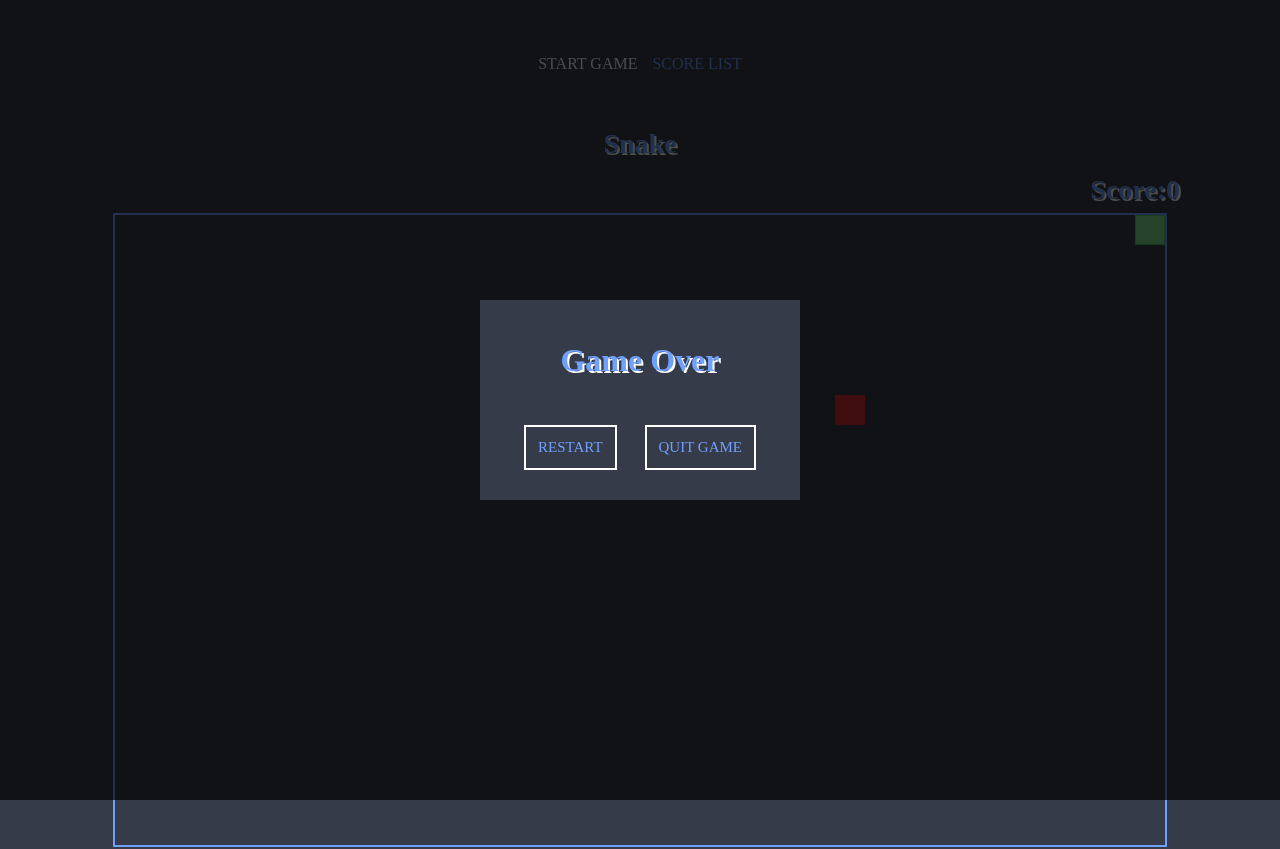
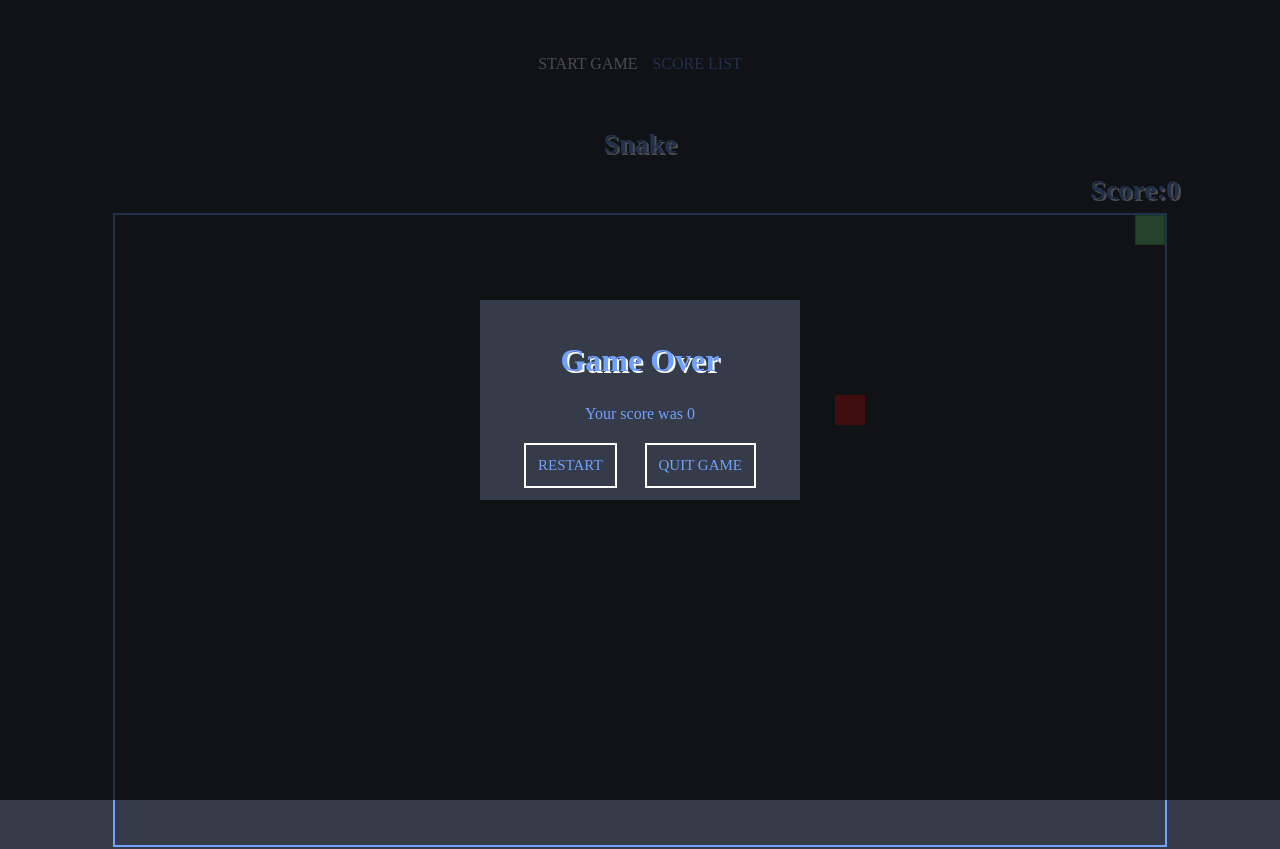
Before and after one commit to grzesiekS/snake-game, a React (Create React App) app: page /game in a window 1280 px wide. Built offline with nearby package versions, Linux system fonts and the light colour scheme; a web font is replaced by a local one.

Commit message:
Pass message props to Modal component

```diff
--- a/src/components/features/Game/Game.tsx
+++ b/src/components/features/Game/Game.tsx
@@ -230,6 +230,7 @@ export const Game: React.FC = () => {
       rightButtonText='Quit Game'
       leftButtonAction={() => handleGameRestart()}
       rightButtonAction={() => handleGameQuit()}
+      message={`Your score was ${score}`}
     >
       <div className={styles.container}>
         <NavBar links={linksData} />
```
